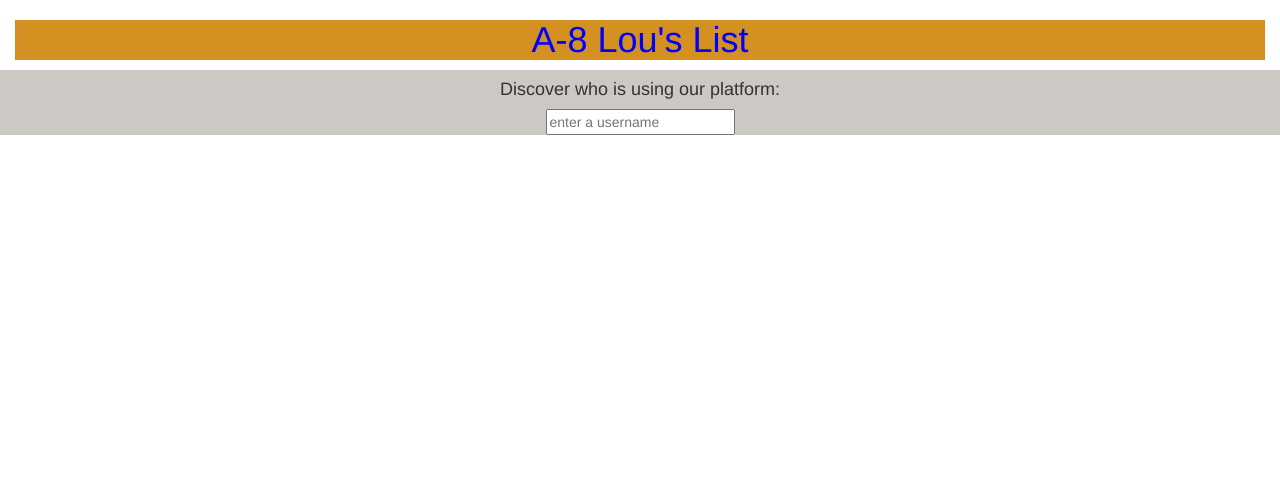
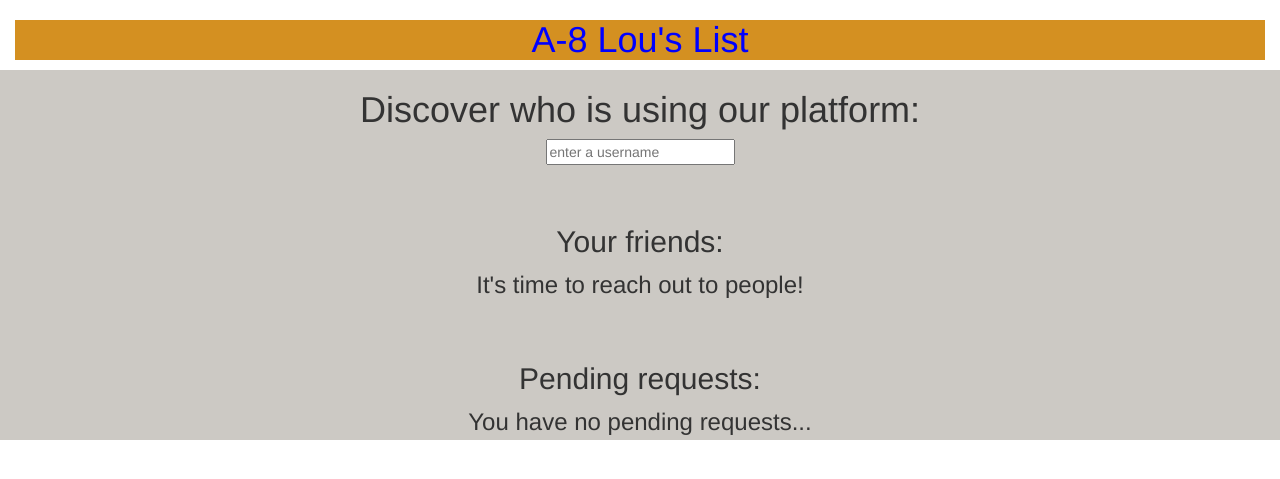
Before and after one commit to XtremeBlaze777/FirstDjangoProject, a Django app: page /friend/ in a window 1280 px wide. Shown: the part 52-531 px from the top of the page. Run offline with Django 4.2, Linux system fonts and the light colour scheme; the visitor is signed in with stand-in values (Sample User, id 1); data comes from the database, SQL or seed files in the repository; data that the repository does not hold is empty; some libraries are stand-ins or nearby versions.

Commit message:
Pending requests now displayed

```diff
--- a/friends/views.py
+++ b/friends/views.py
@@ -5,14 +5,35 @@ from django.db.models import Q
 from .models import *
 
 def index(request):
+    curUser = User.objects.filter(username=request.user)[0]
+    request_list = FriendRequest.objects.filter(receiver=curUser)
+    received_list = []
+    for req in request_list:
+        received_list.append(req.sender)
+
+    request_list = FriendRequest.objects.filter(sender=curUser)
+    sender_list = []
+    for req in request_list:
+        sender_list.append(req.receiver)
+
     context = {
         'request_method' : request.method,
         'top_text' : "",
+        'received' : received_list,
+        'sent' : sender_list,
+        'friends' : []
     }
+
+    try:
+        context['friends'] = FriendList.objects.filter(user=curUser)[0].friends
+    except:
+        pass
+
     if request.method == "POST":
         receiver = User.objects.filter(username=request.POST.get("receiver", ""))[0]
-        comrades = FriendRequest(sender=request.user, receiver=receiver)
+        comrades = FriendRequest.objects.create(sender=curUser, receiver=receiver)
         context['top_text'] = str(comrades)
+
     return render(request, 'friends.html', context)
 
 class SearchResultsView(ListView):
@@ -27,9 +48,21 @@ class SearchResultsView(ListView):
         if len(object_list) == 0:
             return []
 
-        # Exclude anyone who is already a friend
-        friend_list = FriendList.objects.filter(user=self.request.user)
-        for user in object_list:
-            if user in friend_list:
-                object_list.remove(user)
+        # # Exclude anyone who is already a friend
+        # friend_list = FriendList.objects.filter(user=self.curUser)
+        # for list in friend_list:
+        #     try:
+        #         object_list.exclude(list.user)
+        #     except:
+        #         pass
+
+        # # Exclude anyone who has been requested
+        # pend_list = FriendRequest.objects.filter(sender=self.curUser)
+        # for request in pend_list:
+        #     try:
+        #         object_list.exclude(request.sender)
+        #         object_list.exclude(request.receiver)
+        #     except:
+        #         pass
+
         return object_list
--- a/templates/friends.html
+++ b/templates/friends.html
@@ -7,9 +7,38 @@
 			<p style="color:blue;">{{ top_text }}</p>
 		{% endif %}
 
-		<h4>Discover who is using our platform:</h4>
+		<h1>Discover who is using our platform:</h1>
 		<form action="{% url 'friends:search_results' %}" method="get">
 			<input name="q" type="text" placeholder="enter a username">
 		</form>
+
+	</div>
+
+	<br>
+	<br>
+
+	<div class="center">
+		<h2>Your friends:</h2>
+		{% for user in friends %}
+			<font size="+1">{{user.username}}</font> <br>
+			<font >{{user.email}} </font> <br>
+			<br>
+		{% empty %}
+			<font size="+2">It's time to reach out to people!</font>
+		{% endfor %}
+	</div>
+
+	<br>
+	<br>
+
+	<div class="center">
+		<h2>Pending requests:</h2>
+		{% for user in sent %}
+			<font size="+1">{{user.username}}</font> <br>
+			<font >{{user.email}} </font> <br>
+			<br>
+		{% empty %}
+			<font size="+2">You have no pending requests...</font>
+		{% endfor %}
 	</div>
 {% endblock %}
```
Also changed, not shown: templates/user_search.html (+8 -9 lines).
